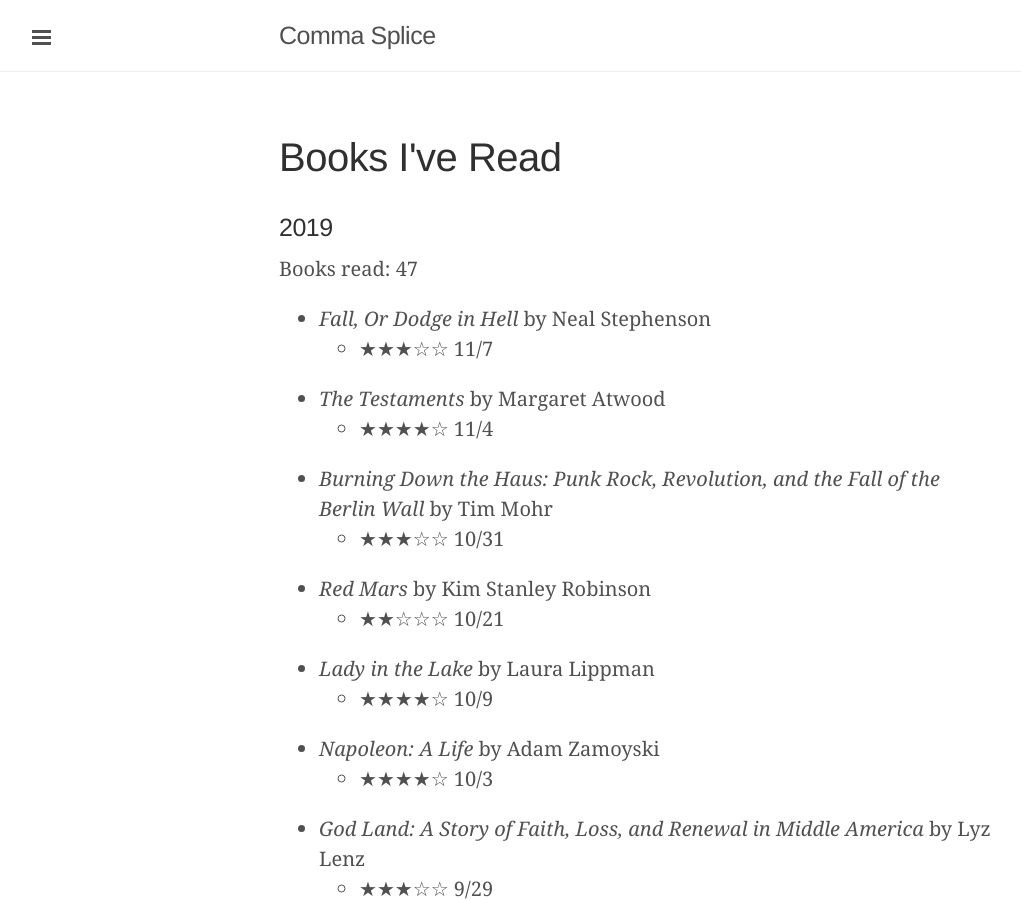
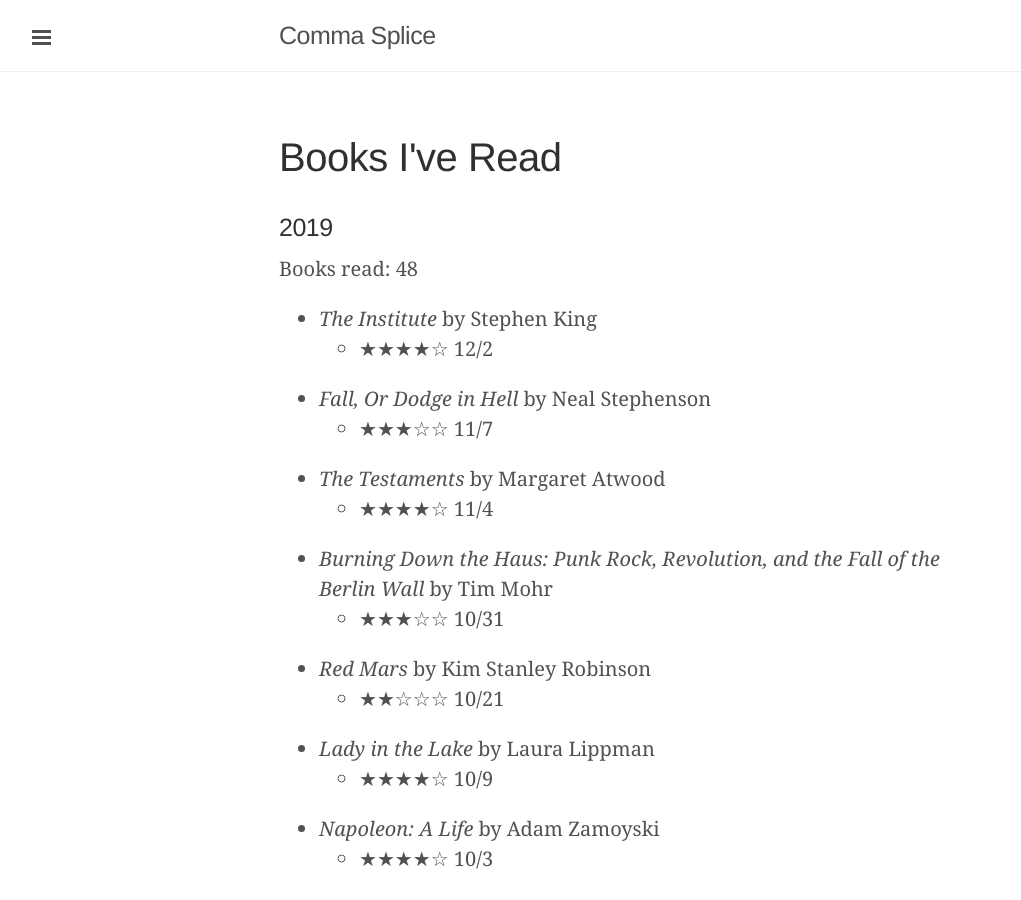
Before and after one commit to davidixon/davidixon.github.io, a Jekyll site: the page built from books.md, in a window 1280 px wide and 900 px high. Shown: the whole window, without its empty margins (1-1022 px from the left). Built offline with Jekyll 4.4.1, drawn with Linux system fonts in a browser that asks for light colours.

Commit message:
Updated book log

```diff
--- a/books.md
+++ b/books.md
@@ -6,8 +6,10 @@
 
 ### 2019
 
-Books read: 47
+Books read: 48
 
+* *The Institute* by Stephen King
+  * ★★★★☆ 12/2
 * *Fall, Or Dodge in Hell* by Neal Stephenson
   * ★★★☆☆ 11/7
 * *The Testaments* by Margaret Atwood
```
